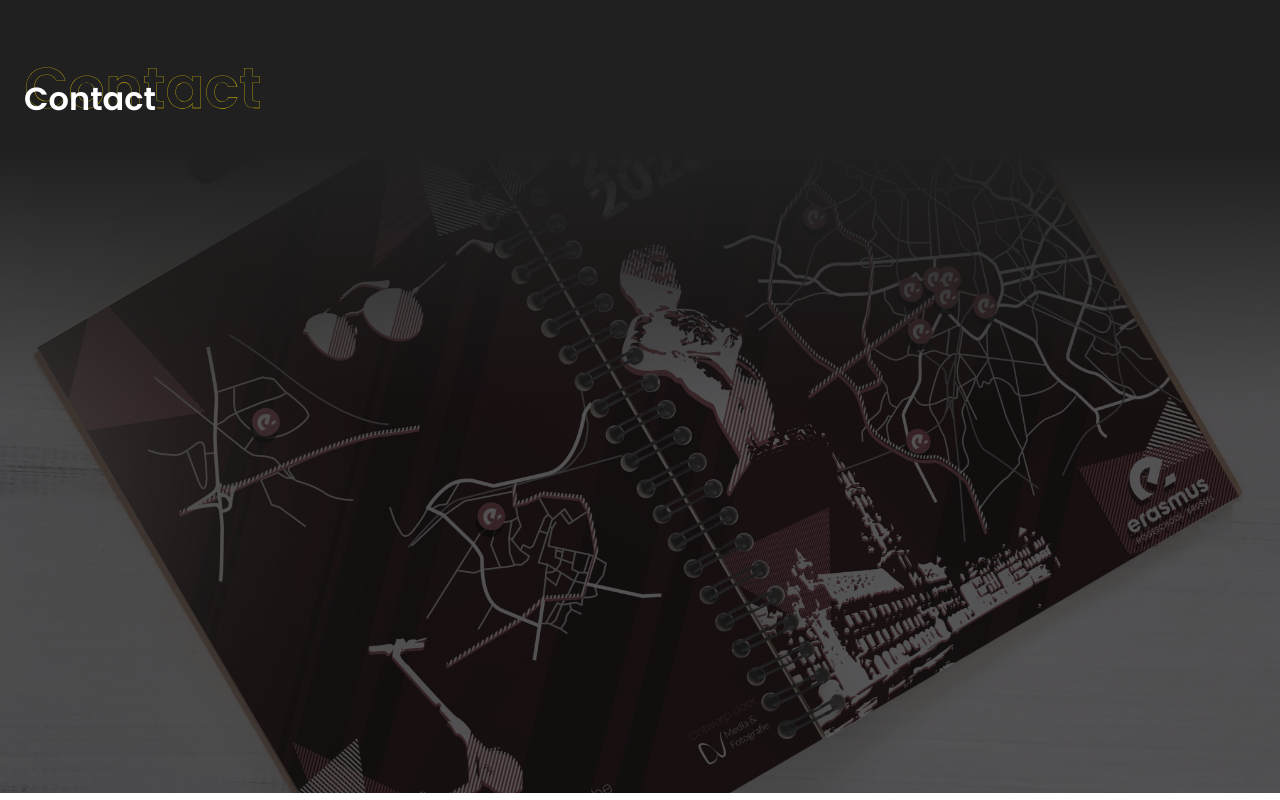
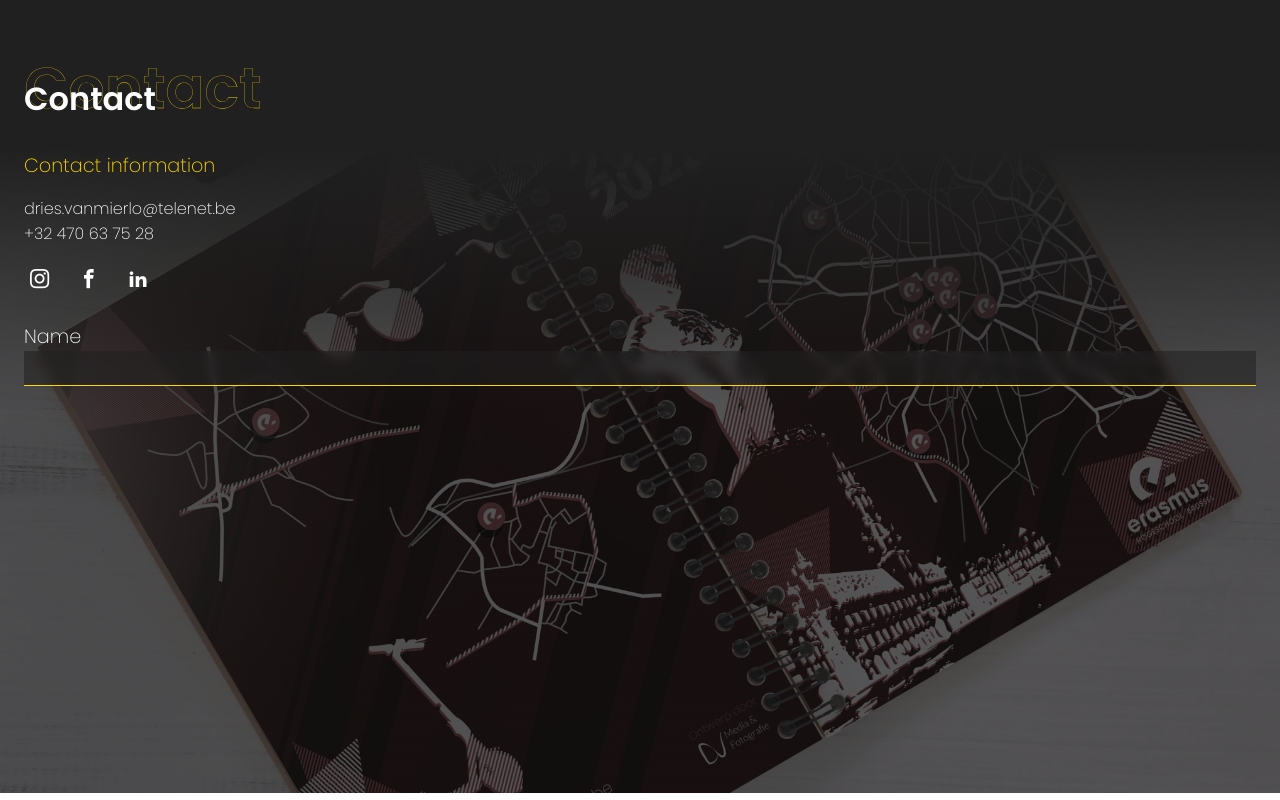
Before and after one commit to DriesVanmierlo/portfolio-site, a React (Create React App) app: page / in a window 1280 px wide. Shown: the part 2647-3447 px from the top of the page. Built offline with nearby package versions, Linux system fonts and the light colour scheme.

Commit message:
feat(contactScreen): added contact information and start of form

```diff
--- a/src/screens/ContactScreen.js
+++ b/src/screens/ContactScreen.js
@@ -10,10 +10,24 @@ function ContactScreen() {
     <div id='contact' className='contact-screen-container'>
         <BackgroundImage image={background_placeholder} opacity={0.7} />
         <div className="contact-content-container">
-        <div className='about-titles'>
-                <h1 className='about-main-title'>Contact</h1>
-                <div className='about-background-title'>Contact</div>
+          <div className='contact-titles'>
+            <h1 className='contact-main-title'>Contact</h1>
+            <div className='contact-background-title'>Contact</div>
+          </div>
+          <h2 className='contact-information-title'>Contact information</h2>
+          <p className='contact-email'>dries.vanmierlo@telenet.be</p>
+          <p className='contact-phone'>+32 470 63 75 28</p>
+          <div className='contact-socials-container'>
+            <a target="_blank" className="contact-social-icon" href="https://www.instagram.com/vanmierlodries/" rel="noreferrer"><span className='icon-instagram'></span></a>
+            <a target="_blank" className="contact-social-icon" href="https://www.facebook.com/dries.vanmierlo.94" rel="noreferrer"><span className='icon-facebook'></span></a>
+            <a target="_blank" className="contact-social-icon" href="https://www.linkedin.com/company/dries-vanmierlo/" rel="noreferrer"><span className='icon-linkedin'></span></a>
+          </div>
+          <form>
+            <div className="contact-form-row">
+              <label htmlFor="">Name</label>
+              <input type="text" />
             </div>
+          </form>
         </div>
 
     </div>
--- a/src/screens/styles/contactScreen.css
+++ b/src/screens/styles/contactScreen.css
@@ -11,4 +11,81 @@
     width: 100%;
     height: 100%;
     top: 0;
+
 }
+
+.contact-titles {
+    position: relative;
+    margin: auto;
+    padding-top: 24px;
+    display: flex;
+    align-items: baseline;
+    padding: 12px 24px 0 24px;
+}
+
+.contact-main-title {
+    margin: 0;
+    margin-top: 30px;
+    color: var(--white);
+    font-weight: 600;
+    font-size: 2em;
+    text-shadow: 0px 0px 10px var(--black-75);
+    z-index: 1;
+}
+
+.contact-background-title {
+    position: absolute;
+    display: block;
+    margin: 0;
+    font-size: max(3.6em);
+    font-weight: 600;
+    color: transparent;
+    -webkit-text-stroke: 0.3px var(--yellow);
+}
+
+.contact-information-title {
+    padding: 12px 24px 0 24px;
+    color: var(--yellow);
+    font-weight: 200;
+    font-size: 1.2em;
+}
+
+.contact-email, .contact-phone {
+    padding: 0px 24px 0 24px;
+    color: var(--white);
+    font-weight: 200;
+    margin: 0;
+}
+
+.contact-socials-container {
+    display: flex;
+    flex-direction: row;
+    width: 50vw;
+    padding: 5px 24px 0 15px;
+}
+.contact-social-icon {
+    color: var(--white);
+    text-decoration: none;
+    padding: 15px;
+    font-size: 1.2em;
+}
+
+.contact-form-row {
+    display: flex;
+    flex-direction: column;
+    padding: 12px 24px 0 24px;
+}
+
+.contact-form-row label {
+    color: var(--white);
+    font-weight: 200;
+    font-size: 1.2em;
+}
+
+.contact-form-row input {
+    height: 32px;
+    background-color: #20202088;
+    backdrop-filter: blur(5px);
+    border: none;
+    border-bottom: 1px solid var(--yellow);
+}
```
